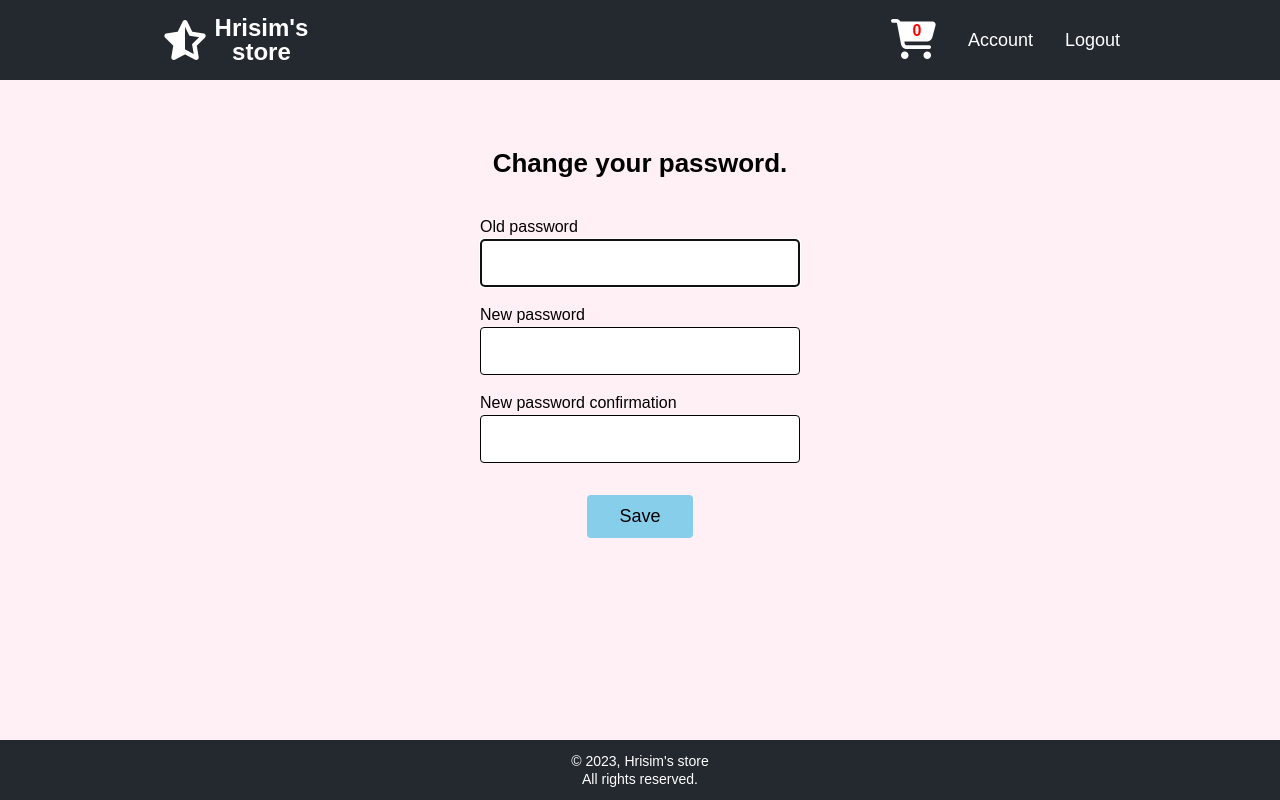
After one commit to hrisimov/ecommerce, a Django app: page /accounts/password-change/ in a window 1280 px wide. The commit adds this page. Run offline with Django 4.2, Linux system fonts and the light colour scheme; the visitor is signed in with stand-in values (Sample User, id 1).

Commit message:
Added password change functionality

```diff
--- a/ecommerce/ecommerce/accounts/urls.py
+++ b/ecommerce/ecommerce/accounts/urls.py
@@ -1,7 +1,8 @@
 from django.urls import path
 
 from ecommerce.accounts.views import register, activate, UserLoginView, UserLogoutView, UserPasswordResetView, \
-    UserPasswordResetDoneView, UserPasswordResetConfirmView, UserPasswordResetCompleteView, get_account_details
+    UserPasswordResetDoneView, UserPasswordResetConfirmView, UserPasswordResetCompleteView, get_account_details, \
+    UserPasswordChangeView, UserPasswordChangeDoneView
 
 app_name = 'accounts'
 
@@ -15,6 +16,8 @@ urlpatterns = (
     path('password-reset-confirm/<uidb64>/<token>/', UserPasswordResetConfirmView.as_view(), name='password reset confirm'),
     path('password-reset-complete/', UserPasswordResetCompleteView.as_view(), name='password reset complete'),
     path('details/', get_account_details, name='details'),
+    path('password-change/', UserPasswordChangeView.as_view(), name='password change'),
+    path('password-change-done/', UserPasswordChangeDoneView.as_view(), name='password change done'),
 )
 
 from . import signals
--- a/ecommerce/ecommerce/accounts/views.py
+++ b/ecommerce/ecommerce/accounts/views.py
@@ -82,3 +82,12 @@ class UserPasswordResetCompleteView(auth_views.PasswordResetCompleteView):
 def get_account_details(request):
     profile = Profile.objects.get(user=request.user)
     return render(request, 'accounts/account_details.html', {'profile': profile})
+
+
+class UserPasswordChangeView(auth_views.PasswordChangeView):
+    template_name = 'accounts/password_change/index.html'
+    success_url = reverse_lazy('accounts:password change done')
+
+
+class UserPasswordChangeDoneView(auth_views.PasswordChangeDoneView):
+    template_name = 'accounts/password_change/password_change_done.html'
--- a/ecommerce/static/css/base.css
+++ b/ecommerce/static/css/base.css
@@ -38,6 +38,7 @@ h3 {
 }
 
 .form div {
+    width: 320px;
     margin-bottom: 16px;
 }
 
--- a/ecommerce/templates/accounts/login.html
+++ b/ecommerce/templates/accounts/login.html
@@ -10,7 +10,7 @@
 {% endblock %}
 
 {% block content %}
-    <form action="{% url 'accounts:login' %}" class="form" method="post">
+    <form action="{% url 'accounts:login' %}?next={{ next }}" class="form" method="post">
         {% csrf_token %}
         <h2 class="title">Login to your account.</h2>
         {{ form.non_field_errors }}
--- /dev/null
+++ b/ecommerce/templates/accounts/password_change/index.html
@@ -0,0 +1,39 @@
+{% extends 'base/base.html' %}
+
+{% block title %}
+    Change password
+{% endblock %}
+
+{% block content %}
+    <style>
+        .form label {
+            display: block;
+        }
+    </style>
+
+    <form action="{% url 'accounts:password change' %}" class="form" method="post">
+        {% csrf_token %}
+        <h2 class="title">Change your password.</h2>
+        {{ form.non_field_errors }}
+
+        <div>
+            {{ form.old_password.errors }}
+            <label for="{{ form.old_password.id_for_label }}">{{ form.old_password.label }}</label>
+            {{ form.old_password }}
+        </div>
+
+        <div>
+            {{ form.new_password1.errors }}
+            <label for="{{ form.new_password1.id_for_label }}">{{ form.new_password1.label }}</label>
+            {{ form.new_password1 }}
+        </div>
+
+        <div>
+            {{ form.new_password2.errors }}
+            <label for="{{ form.new_password2.id_for_label }}">{{ form.new_password2.label }}</label>
+            {{ form.new_password2 }}
+        </div>
+
+        <button class="btn">Save</button>
+    </form>
+{% endblock %}
--- a/ecommerce/templates/accounts/password_reset/index.html
+++ b/ecommerce/templates/accounts/password_reset/index.html
@@ -6,6 +6,10 @@
 
 {% block content %}
     <style>
+        .form div {
+            width: unset;
+        }
+
         .form label,
         .form input {
             margin-right: 8px;
```
Also changed, not shown: ecommerce/static/css/accounts/password_change_done.css (added, +20 -0 lines), ecommerce/templates/accounts/password_change/password_change_done.html (added, +18 -0 lines).
